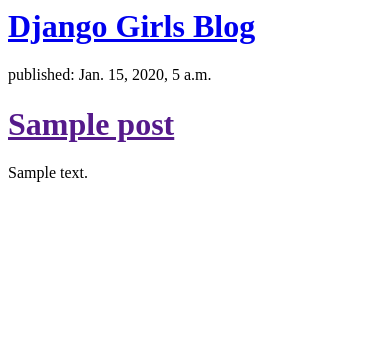
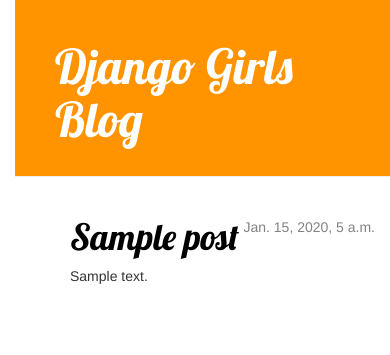
Before and after one commit to irmattg/my-first-blog, a Django app: template blog/templates/blog/post_list.html in a window 390 px wide. Shown: the top 355 px of the page. Run offline with Django 3.2, Linux system fonts and the light colour scheme; the template is opened without the code that fills it: values that come from a table or form of the project are taken from there, others are empty; tables that the repository leaves empty hold one stand-in row (values such as "Sample post"); some libraries are stand-ins or nearby versions.

Commit message:
Added view and template for detailed blog post as well as CSS for the site.

```diff
--- /dev/null
+++ b/blog/static/css/blog.css
@@ -0,0 +1,56 @@
+body {
+  padding-left: 15px;
+}
+
+h1 a {
+    color: #FCA205;
+    font-family: Lobster;
+}
+
+.page-header {
+    background-color: #ff9400;
+    margin-top: 0;
+    padding: 20px 20px 20px 40px;
+}
+
+.page-header h1, .page-header h1 a, .page-header h1 a:visited, .page-header h1 a:active {
+    color: #ffffff;
+    font-size: 36pt;
+    text-decoration: none;
+}
+
+.content {
+    margin-left: 40px;
+}
+
+h1, h2, h3, h4 {
+    font-family: 'Lobster', cursive;
+}
+
+.date {
+    float: right;
+    color: #828282;
+}
+
+.save {
+    float: right;
+}
+
+.post-form textarea, .post-form input {
+    width: 100%;
+}
+
+.top-menu, .top-menu:hover, .top-menu:visited {
+    color: #ffffff;
+    float: right;
+    font-size: 26pt;
+    margin-right: 20px;
+}
+
+.post {
+    margin-bottom: 70px;
+}
+
+.post h1 a, .post h1 a:visited {
+    color: #000000;
+}
--- a/blog/templates/blog/post_list.html
+++ b/blog/templates/blog/post_list.html
@@ -1,21 +1,35 @@
+{% load staticfiles %}
+
 <html>
 
-
   <head>
+    <link rel="stylesheet" href="//maxcdn.bootstrapcdn.com/bootstrap/3.2.0/css/bootstrap.min.css">
+    <link rel="stylesheet" href="//maxcdn.bootstrapcdn.com/bootstrap/3.2.0/css/bootstrap-theme.min.css">
+    <link rel="stylesheet" href="{% static 'css/blog.css' %}">
+    <link href="http://fonts.googleapis.com/css?family=Lobster&subset=latin,latin-ext" rel="stylesheet" type="text/css">
     <title>Quotes for Girls Who Code</title>
   </head>
 
   <body>
-    <div>
-      <h1><a href="/">Django Girls Blog</a></h1>
+    <div class="page-header">
+        <h1><a href="/">Django Girls Blog</a></h1>
     </div>
-    {% for post in posts %}
-      <div>
-          <p>published: {{ post.published_date }}</p>
-          <h1><a href="">{{ post.title }}</a></h1>
-          <p>{{ post.text|linebreaks }}</p>
+
+    <div class="content container">
+        <div class="row">
+          <div class="col-md-8">
+            {% for post in posts %}
+              <div class="post">
+              <div class="date">
+            {{ post.published_date }}
+          </div>
+            <h1><a href="{% url 'post_detail' pk=post.pk %}">{{ post.title }}</a></h1>
+        <p>{{ post.text|linebreaks }}</p>
       </div>
-   {% endfor %}
+            {% endfor %}
+      </div>
+      </div>
+      </div>
 
   </body>
 
--- a/blog/urls.py
+++ b/blog/urls.py
@@ -3,4 +3,5 @@ from . import views
 
 urlpatterns = [
     url(r'^$', views.post_list, name='post_list'),
+    url(r'^post/(?P<pk>[0-9]+)/$', views.post_detail, name='post_detail'),
 ]
--- a/blog/views.py
+++ b/blog/views.py
@@ -1,7 +1,11 @@
-from django.shortcuts import render
+from django.shortcuts import render, get_object_or_404
 from django.utils import timezone
 from .models import Post
 
 def post_list(request):
     posts = Post.objects.filter(published_date__lte=timezone.now()).order_by('published_date')
     return render(request, 'blog/post_list.html', {'posts' : posts})
+
+def post_detail(request, pk):
+    post = get_object_or_404(Post, pk=pk)
+    return render(request, 'blog/post_detail.html', {'post': post})
```
Also changed, not shown: blog/templates/blog/base.html (added, +33 -0 lines), blog/templates/blog/post_detail.html (added, +13 -0 lines).
